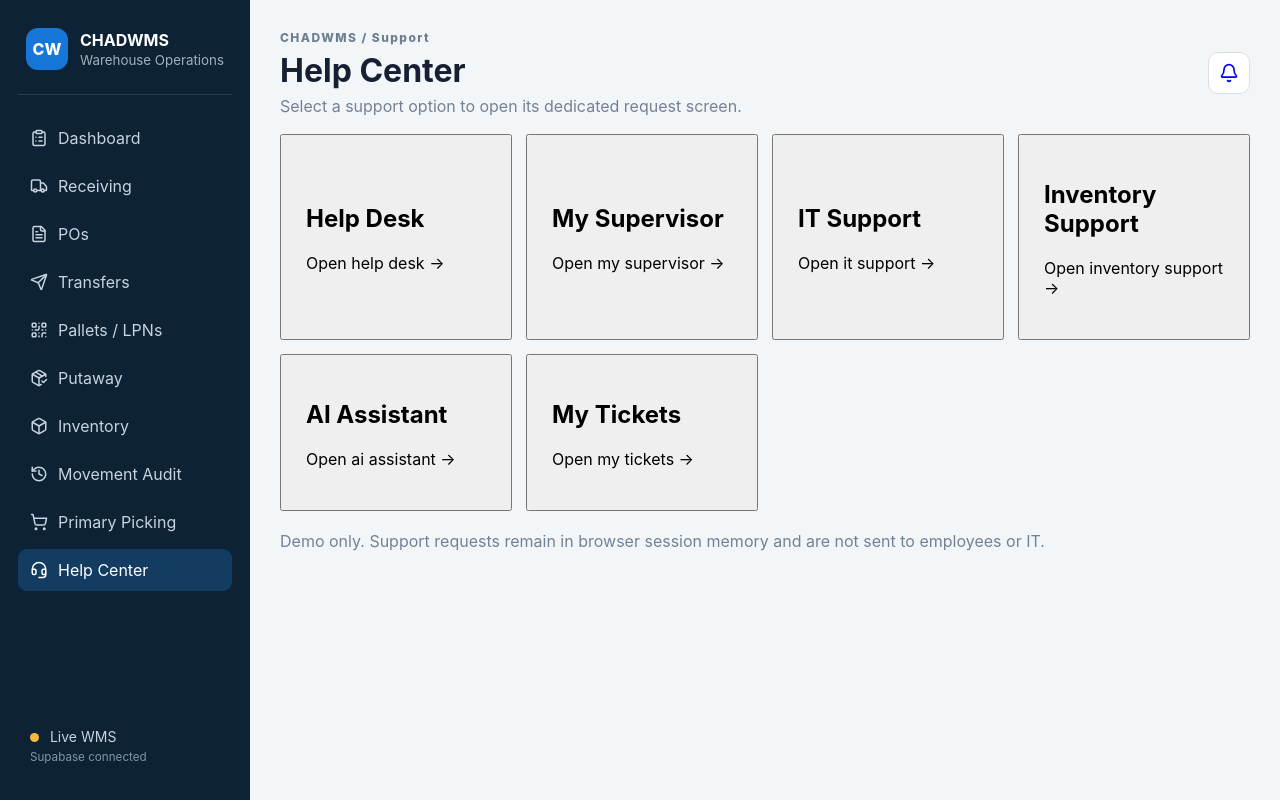
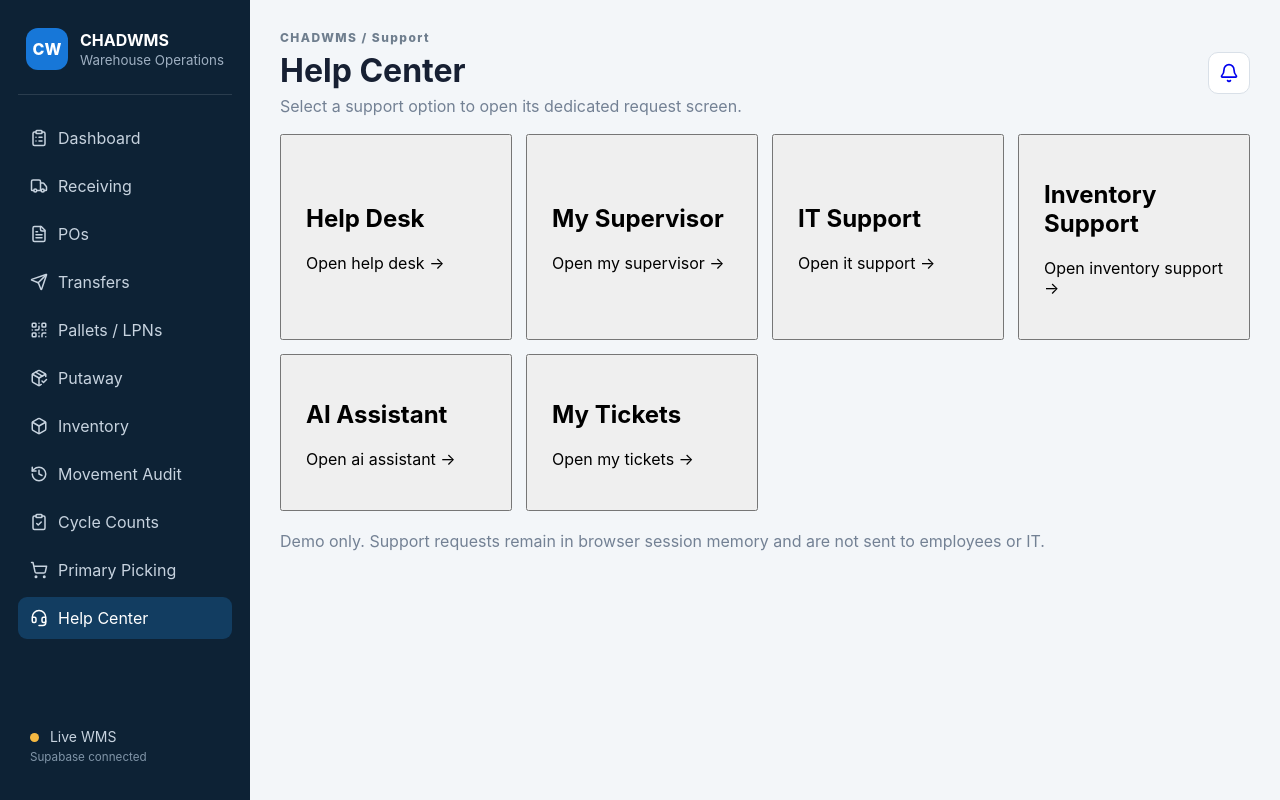
Before and after one commit to ZaspDragon/Chadwell-ERP-WMS-System, a Next.js app: page /help in a window 1280 px wide. Built offline with nearby package versions, Linux system fonts and the light colour scheme.

Commit message:
Add Cycle Counts navigation to CHADWMS sidebar

```diff
--- a/components/WmsSidebar.tsx
+++ b/components/WmsSidebar.tsx
@@ -13,6 +13,7 @@ import {
   ShoppingCart,
   History,
   Headset,
+  ClipboardCheck,
 } from "lucide-react";
 
 const navItems = [
@@ -23,6 +24,7 @@ const navItems = [
   { href: "/putaway", label: "Putaway", icon: PackageCheck },
   { href: "/inventory", label: "Inventory", icon: Box },
   { href: "/inventory/movements", label: "Movement Audit", icon: History },
+  { href: "/cycle-counts", label: "Cycle Counts", icon: ClipboardCheck },
   { href: "/primary-picking", label: "Primary Picking", icon: ShoppingCart },
   { href: "/help", label: "Help Center", icon: Headset },
 ];
```
